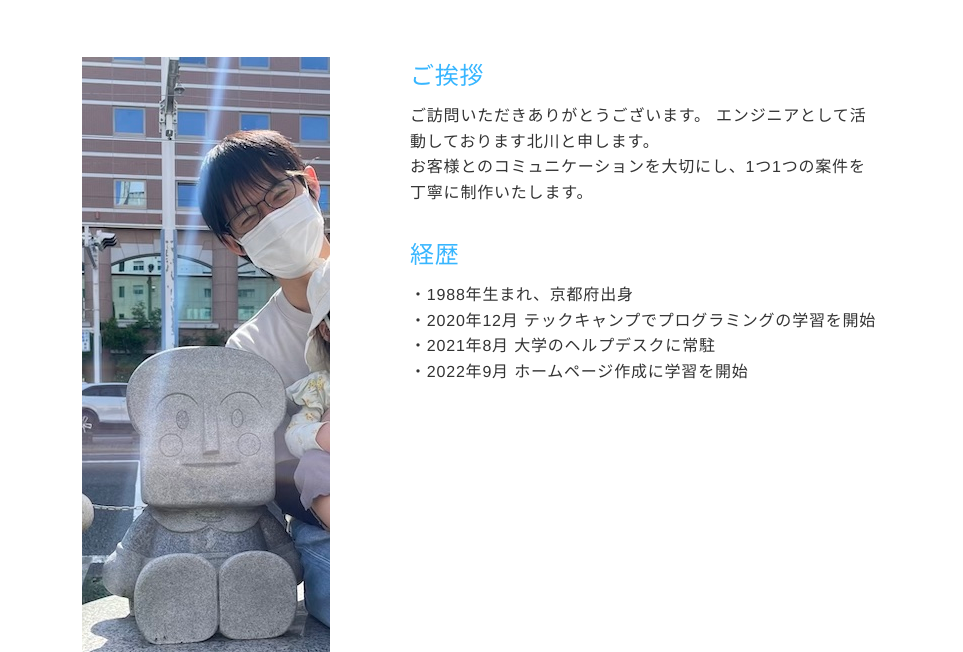
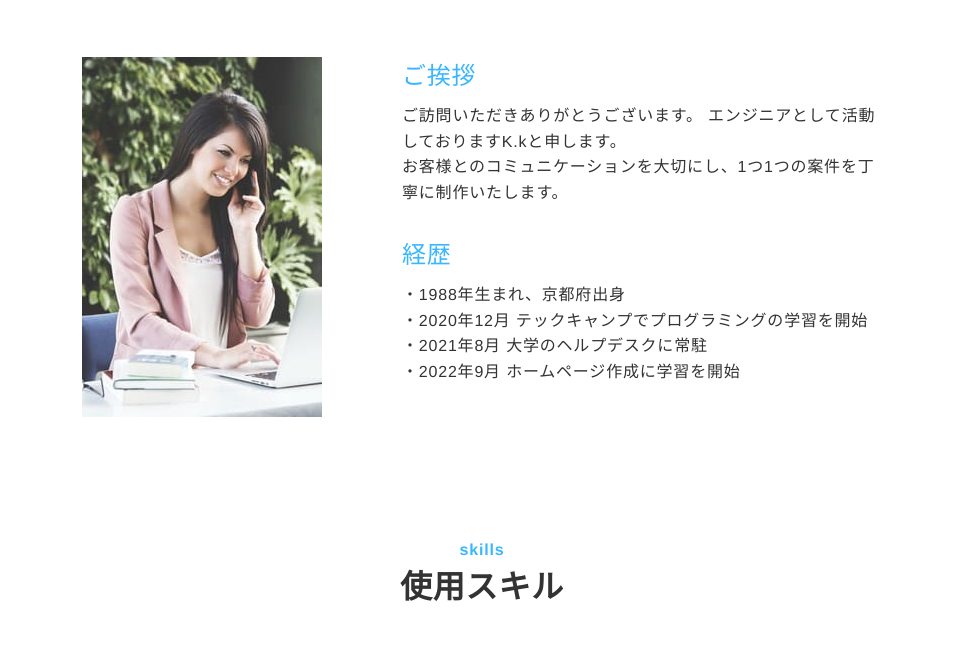
Before and after one commit to kazuyan0825/My-Portfolio, a plain HTML site: page index.html in a window 1280 px wide. Shown: the part 980-1632 px from the top of the page, without its empty margins (158-1121 px from the left). Drawn offline with Linux system fonts and the light colour scheme.

Commit message:
Update index.html

```diff
--- a/index.html
+++ b/index.html
@@ -50,14 +50,14 @@
 
       <div class="about-wrapper">
         <div class="about-image">
-          <img src="image/IMG_5043.jpg" alt="私について">
+          <img src="image/aboutme.jpg" alt="私について">
         </div>
         <div class="about-text">
           <div class="about-greeting">
             <h3 class="about-subtitle">ご挨拶</h3>
             <p class="greeting-desc">
               ご訪問いただきありがとうございます。
-              エンジニアとして活動しております北川と申します。<br>お客様とのコミュニケーションを大切にし、1つ1つの案件を丁寧に制作いたします。
+              エンジニアとして活動しておりますK.kと申します。<br>お客様とのコミュニケーションを大切にし、1つ1つの案件を丁寧に制作いたします。
 
             </p>
 
@@ -177,7 +177,7 @@
 
       <div class="contact-text">
         <p class="contact-message">お問い合わせはこちらまで</p>
-        <p class="contact-mall">kitagawa42@gmail.com</p>
+        <p class="contact-mall">sample@sample.com</p>
       </div>
 
       <div class="icon-area">
```
